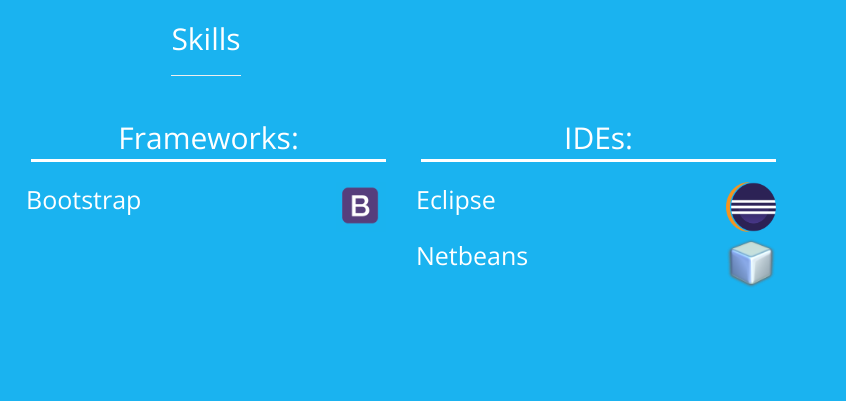
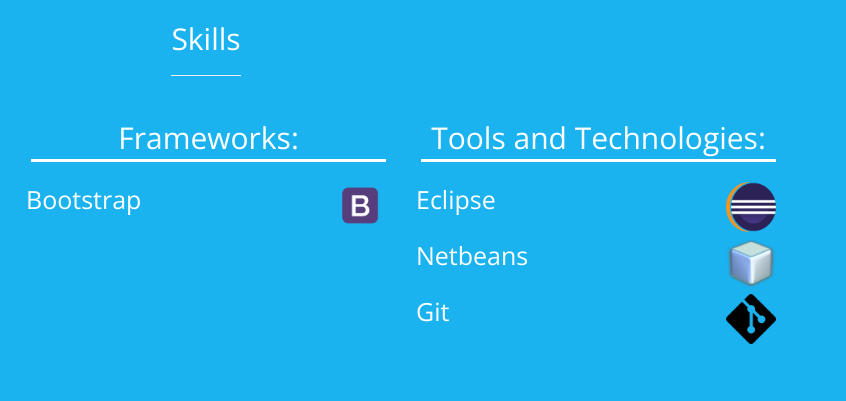
Before and after one commit to kmelloh/kmelloh.github.io, a website with bundled scripts: page index.html in a window 1280 px wide. Shown: the part 1980-2381 px from the top of the page, 434-1280 px from the left. Built offline with nearby package versions, Linux system fonts and the light colour scheme.

Commit message:
v1.9
-Added git to tools and technologies
- Changed IDEs to tools and technologies

```diff
--- a/index.html
+++ b/index.html
@@ -141,10 +141,12 @@
         </ul>
         </div>
         <div class="col-md-4 col-sm-4 text-left">
-            <h4>IDEs:</h4><br><br>
+            <h4>Tools and Technologies:</h4><br><br>
               <ul>
             <li>Eclipse <img src="img/eclipse.png" alt="bootstrap" height="50" width="50" align="right"></li>
             <li>Netbeans <img src="img/netbeans.png" alt="bootstrap" height="50" width="50" align="right"></li>
+             <li>Git<img src="img/git.png" alt="bootstrap" height="50" width="50" align="right"></li>
+
         </ul>
         </div>
 
```
Also changed, not shown: img/PHP.png (deleted), img/git.png (added), img/html-js-css.png (deleted).
